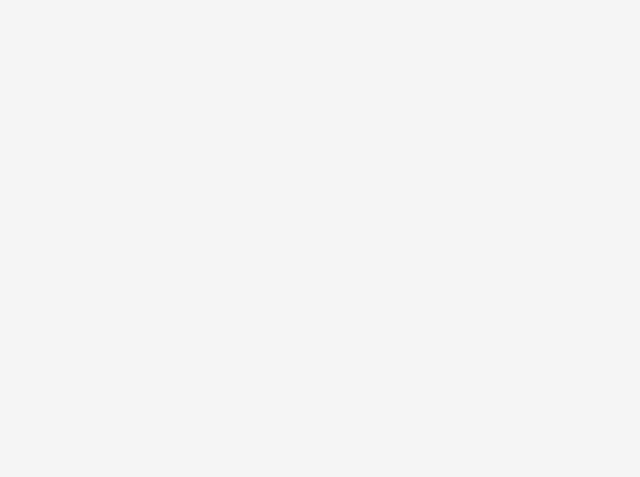
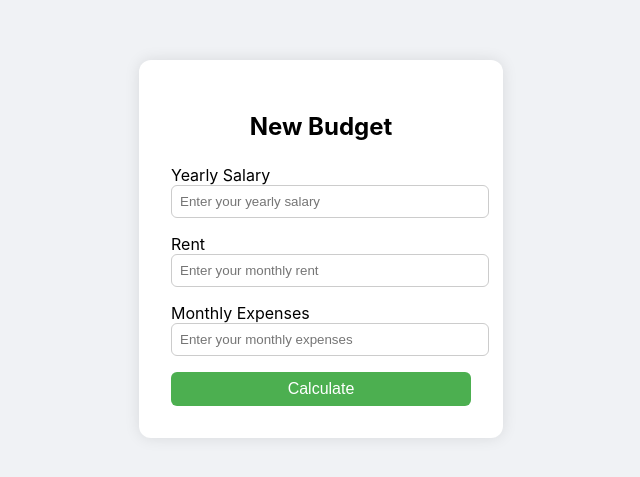
Before and after one commit to Migg23/FinanceApp, a React (Create React App) app in the folder financeapp/: page /budget in a window 1280 px wide. Before the commit this address had no page. Shown: the part 151-628 px from the top of the page, without its empty margins (319-959 px from the left). Built offline with nearby package versions, Linux system fonts and the light colour scheme.

Commit message:
CreateBudgetPage and Calculate function

```diff
--- a/financeapp/src/App.js
+++ b/financeapp/src/App.js
@@ -6,10 +6,11 @@ import './App.css';
 import HomePage from './components/homepages/Homepage';
 import { lazy, Suspense } from 'react';
 import RegisterPage from './components/loginpages/RegisterPage';
-import NewBudgetPage from './components/loginpages/NewBudgetPage';
+import CreateBudgetPage from './components/loginpages/CreateBudgetPage';
 
 const LoginPage = lazy(() => import('./components/loginpages/LoginPage'));
 const DashPage = lazy(() => import('./components/homepages/Dashboard'));
+const BudgetPage = lazy(() => import('./components/loginpages/CreateBudgetPage'));
 
 function App() {
   return (
@@ -34,10 +35,10 @@ function App() {
           }
         />
         <Route
-          path="/calculate"
+          path="/budget"
           element={
             <Suspense fallback={<div>Loading budget calculator...</div>}>
-              <NewBudgetPage />
+              <CreateBudgetPage />
             </Suspense>
           }
         />
--- a/financeapp/src/components/loginpages/CreateBudgetPage.js
+++ b/financeapp/src/components/loginpages/CreateBudgetPage.js
@@ -0,0 +1,77 @@
+import style from './LoginPage.module.css';
+import { Link } from 'react-router-dom';
+import { useState } from 'react';
+
+function CreateBudgetPage() {
+  const [yearlySalary, setYearlySalary] = useState('');
+  const [rent, setRent] = useState('');
+  const [monthlyExpenses, setMonthlyExpenses] = useState('');
+
+  const handleLogin = async (e) => {
+    e.preventDefault();
+
+    try {
+      const response = await fetch('http://localhost:5000/calculate', {
+        method: 'POST',
+        credentials: 'include',
+        headers: { 'Content-Type': 'application/json' },
+        body: JSON.stringify({yearlySalary, rent, monthlyExpenses }),
+      });
+
+      const data = await response.json();
+
+      if (response.ok) {
+        console.log("Added data:", data);
+      } else {
+        console.error("Data failed:", data.status || response.status);
+      }
+    } catch (error) {
+      console.error("Error during calculating:", error);
+    }
+  };
+
+  return (
+    <div className={style['login-container']}>
+      <form className={style['login-form']} onSubmit={handleLogin}>
+        <h2>New Budget</h2>
+
+        <label htmlFor="yearlySalary">Yearly Salary</label>
+        <input
+          type="number"
+          id="yearlySalary"
+          placeholder="Enter your yearly salary"
+          value={yearlySalary}
+          onChange={(e) => setYearlySalary(e.target.value)}
+          required
+          className={style.input}
+        />
+
+        <label htmlFor="rent">Rent</label>
+        <input
+          type="number"
+          id="rent"
+          placeholder="Enter your monthly rent"
+          value={rent}
+          onChange={(e) => setRent(e.target.value)}
+          required
+          className={style.input}
+        />
+
+        <label htmlFor="monthlyExpenses">Monthly Expenses</label>
+        <input
+          type="number"
+          id="monthlyExpenses"
+          placeholder="Enter your monthly expenses"
+          value={monthlyExpenses}
+          onChange={(e) => setMonthlyExpenses(e.target.value)}
+          required
+          className={style.input}
+        />
+
+        <button type="submit" className={style.button}>Calculate</button>
+      </form>
+    </div>
+  );
+}
+
+export default CreateBudgetPage;
--- a/financeapp/src/components/loginpages/NewBudgetPage.js
+++ /dev/null
@@ -1,72 +0,0 @@
-import './LoginPageCSS.css';
-import { useState } from 'react';
-
-function NewBudgetPage() {
-  const [salary, setSalary] = useState('');
-  const [rent, setRent] = useState('');
-  const [monthlyPay, setMonthlyPayment] = useState('');
-
-  const handleLogin = async (e) => {
-    e.preventDefault();
-
-    try {
-      const response = await fetch('http://localhost:5000/calculate', {
-        method: 'POST',
-        headers: { 'Content-Type': 'application/json' },
-        body: JSON.stringify({ salary, rent, monthlyPay }),
-      });
-
-      const data = await response.json();
-
-      if (response.ok) {
-        console.log("Store you data:", data);
-      } else {
-        console.error("Data not stored:", data.status || response.status);
-      }
-    } catch (error) {
-      console.error("Error during calculate:", error);
-    }
-  };  // <-- make sure this semicolon is here
-
-  return (
-    <div className="login-container">
-      <form className="login-form" onSubmit={handleLogin}>
-        <h2>Login</h2>
-
-        <label htmlFor="Salary">Salary</label>
-        <input
-          type="text"
-          id="salary"
-          placeholder="Enter your yearly salary"
-          value={salary}
-          onChange={(e) => setSalary(e.target.value)}
-          required
-        />
-
-        <label htmlFor="rent">Rent</label>
-        <input
-          type="rent"
-          id="rent"
-          placeholder="Enter your rent"
-          value={rent}
-          onChange={(e) => setRent(e.target.value)}
-          required
-        />
-
-        <label htmlFor="monthlyPay">Monthly Payment</label>
-        <input
-          type="monthlyPay"
-          id="monthlyPay"
-          placeholder="Enter your monthly expenses"
-          value={monthlyPay}
-          onChange={(e) => setMonthlyPayment(e.target.value)}
-          required
-        />
-
-        <button type="submit">Calculate</button>
-      </form>
-    </div>
-  );
-}
-
-export default NewBudgetPage;
```
Also changed, not shown: 1 other file (tests, documents, lock files or other folders).
